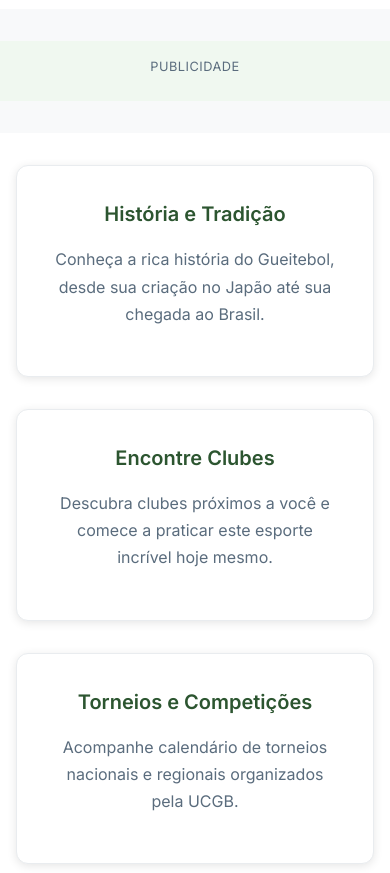
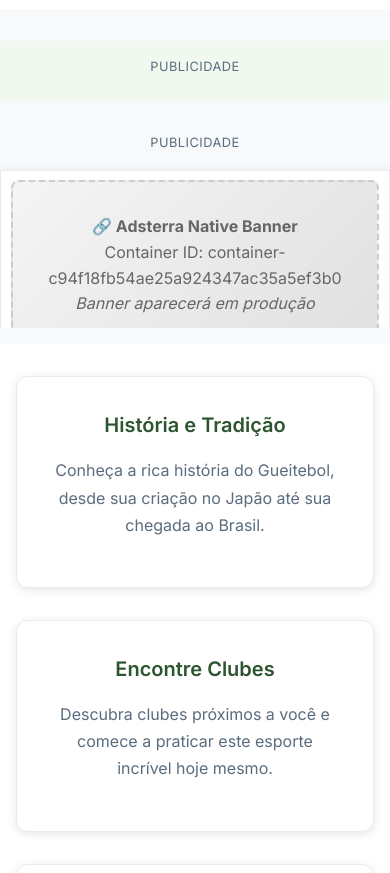
Before and after one commit to satochi-yamamoto/gueiteball, a React (Vite) app: page /#/ in a window 390 px wide. Shown: the part 4020-4893 px from the top of the page. Built offline with nearby package versions, Linux system fonts and the light colour scheme.

Commit message:
feat: Add Adsterra banner component and integrate it into Home and Blog pages

```diff
--- a/index.html
+++ b/index.html
@@ -70,9 +70,13 @@
     <meta name="google-adsense-account" content="ca-pub-4789090074866563">
     <script async src="https://pagead2.googlesyndication.com/pagead/js/adsbygoogle.js?client=ca-pub-4789090074866563" crossorigin="anonymous"></script>
 
+    <!-- Adsterra Native Banner -->
+    <script async="async" data-cfasync="false" src="//pl27370574.profitableratecpm.com/c94f18fb54ae25a924347ac35a5ef3b0/invoke.js"></script>
+
     <!-- Preconnect to external domains -->
     <link rel="preconnect" href="https://fonts.googleapis.com">
     <link rel="preconnect" href="https://fonts.gstatic.com" crossorigin>
+    <link rel="preconnect" href="https://pl27370574.profitableratecpm.com">
     <link href="https://fonts.googleapis.com/css2?family=Inter:wght@300;400;500;600;700&family=Roboto:wght@300;400;500;700&display=swap" rel="stylesheet">
   </head>
   <body>
--- a/src/App.css
+++ b/src/App.css
@@ -661,6 +661,78 @@ body {
 }
 
 /* ===================================
+   ESTILOS PARA ADSTERRA BANNERS
+   =================================== */
+
+.adsterra-container {
+  margin: 2rem auto;
+  text-align: center;
+  max-width: 100%;
+  overflow: hidden;
+}
+
+.adsterra-banner {
+  width: 100%;
+  max-width: 100%;
+  margin: 0 auto;
+  background: var(--white);
+  border: 1px solid var(--border-color);
+  border-radius: var(--border-radius);
+  padding: 1rem;
+  box-shadow: var(--shadow);
+}
+
+.adsterra-banner.native-banner {
+  min-height: 120px;
+  display: flex;
+  align-items: center;
+  justify-content: center;
+}
+
+.adsterra-banner.responsive {
+  width: 100%;
+  height: auto;
+}
+
+/* Container específico para diferentes layouts */
+.adsterra-banner-2x1 {
+  aspect-ratio: 2/1;
+  max-width: 600px;
+}
+
+.adsterra-banner-square {
+  aspect-ratio: 1/1;
+  max-width: 300px;
+}
+
+/* Adaptação responsiva para Adsterra */
+@media (max-width: 768px) {
+  .adsterra-container {
+    margin: 1.5rem auto;
+  }
+
+  .adsterra-banner {
+    padding: 0.8rem;
+    min-height: 100px;
+  }
+
+  .adsterra-banner-2x1 {
+    max-width: 100%;
+  }
+}
+
+@media (max-width: 480px) {
+  .adsterra-container {
+    margin: 1rem auto;
+  }
+
+  .adsterra-banner {
+    padding: 0.6rem;
+    min-height: 80px;
+  }
+}
+
+/* ===================================
    ESTILOS PARA SIDEBAR E NEWSLETTER
    =================================== */
 
--- /dev/null
+++ b/src/components/AdsterraBanner.jsx
@@ -0,0 +1,73 @@
+/**
+ * @fileoverview Componente para banners nativos do Adsterra
+ * @description Renderiza banners nativos do Adsterra de forma responsiva
+ */
+
+import React, { useEffect, useRef } from 'react';
+
+/**
+ * Componente de banner nativo Adsterra
+ * @param {Object} props - Propriedades do componente
+ * @param {string} props.containerId - ID único do container para o banner
+ * @param {string} props.className - Classes CSS adicionais
+ * @param {string} props.style - Estilo inline personalizado
+ * @returns {JSX.Element} Banner nativo do Adsterra
+ */
+function AdsterraBanner({
+  containerId = import.meta.env.VITE_ADSTERRA_CONTAINER_ID || "container-c94f18fb54ae25a924347ac35a5ef3b0",
+  className = "",
+  style = "native-banner"
+}) {
+  const bannerRef = useRef(null);
+
+  useEffect(() => {
+    // Verificar se o script do Adsterra já foi carregado
+    const checkAdsterraLoaded = () => {
+      // O Adsterra geralmente cria elementos automaticamente quando o div está presente
+      if (bannerRef.current && window.location.hostname !== 'localhost') {
+        // Em produção, o script do Adsterra será executado automaticamente
+        console.log('Adsterra banner container criado:', containerId);
+      } else if (bannerRef.current && window.location.hostname === 'localhost') {
+        // Em desenvolvimento, mostrar placeholder
+        bannerRef.current.innerHTML = `
+          <div style="
+            background: linear-gradient(135deg, #f5f5f5, #e0e0e0);
+            border: 2px dashed #ccc;
+            padding: 2rem;
+            text-align: center;
+            color: #666;
+            border-radius: 8px;
+          ">
+            <p><strong>🔗 Adsterra Native Banner</strong></p>
+            <p>Container ID: ${containerId}</p>
+            <p><em>Banner aparecerá em produção</em></p>
+          </div>
+        `;
+      }
+    };
+
+    // Aguardar um pouco antes de verificar
+    const timer = setTimeout(checkAdsterraLoaded, 1000);
+
+    return () => clearTimeout(timer);
+  }, [containerId]);
+
+  return (
+    <div className={`adsterra-container ${className}`}>
+      <div className="ad-label">Publicidade</div>
+      <div
+        id={containerId}
+        ref={bannerRef}
+        className={`adsterra-banner ${style}`}
+        style={{
+          minHeight: '120px',
+          display: 'block',
+          margin: '1rem auto',
+          textAlign: 'center'
+        }}
+      />
+    </div>
+  );
+}
+
+export default AdsterraBanner;
--- a/src/pages/Blog.jsx
+++ b/src/pages/Blog.jsx
@@ -7,6 +7,7 @@ import React from 'react';
 import { BLOG_POSTS } from '../constants/blog';
 import { useSEO, seoPages } from '../utils/seo';
 import Footer from '../components/Footer';
+import AdsterraBanner from '../components/AdsterraBanner';
 
 /**
  * Página do blog
@@ -126,6 +127,13 @@ function Blog() {
         </aside>
       </main>
 
+      {/* Banner nativo Adsterra - posicionado após o conteúdo principal */}
+      <AdsterraBanner
+        containerId="container-c94f18fb54ae25a924347ac35a5ef3b0-blog"
+        className="adsterra-banner-2x1"
+        style="native-banner"
+      />
+
       <Footer />
     </>
   );
--- a/src/pages/Home.jsx
+++ b/src/pages/Home.jsx
@@ -10,6 +10,7 @@ import HeroSection from '../components/HeroSection';
 import InfoCard from '../components/InfoCard';
 import Footer from '../components/Footer';
 import SearchComponent from '../components/SearchComponent';
+import AdsterraBanner from '../components/AdsterraBanner';
 
 /**
  * Página inicial
@@ -100,6 +101,13 @@ function Home() {
              data-full-width-responsive="true"></ins>
       </div>
 
+      {/* Banner nativo Adsterra */}
+      <AdsterraBanner
+        containerId="container-c94f18fb54ae25a924347ac35a5ef3b0"
+        className="adsterra-banner-2x1"
+        style="native-banner"
+      />
+
       {/* Seção de cards informativos */}
       <section className="info-section" aria-label="Informações sobre Gueitebol">
         <InfoCard
```
